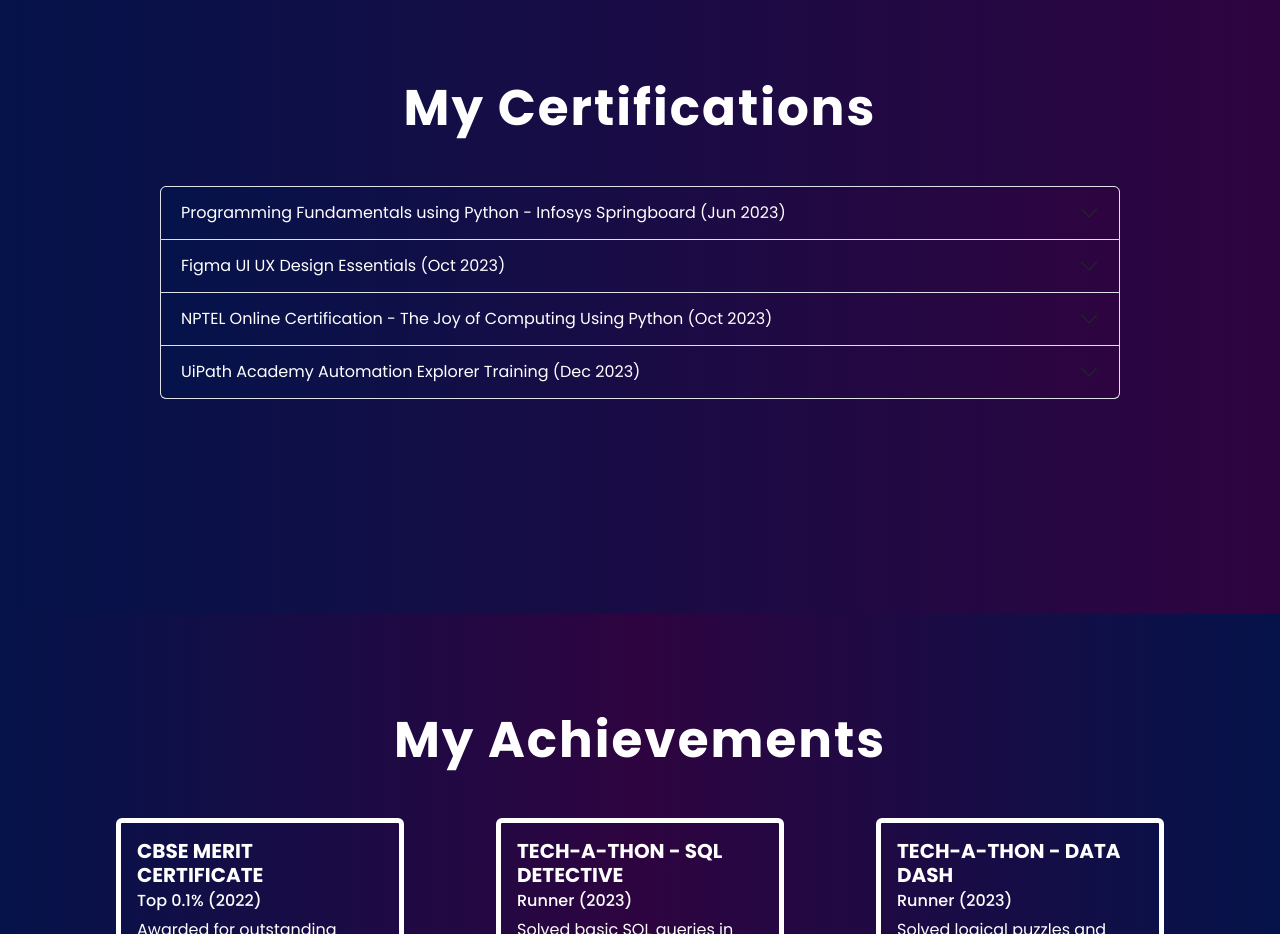
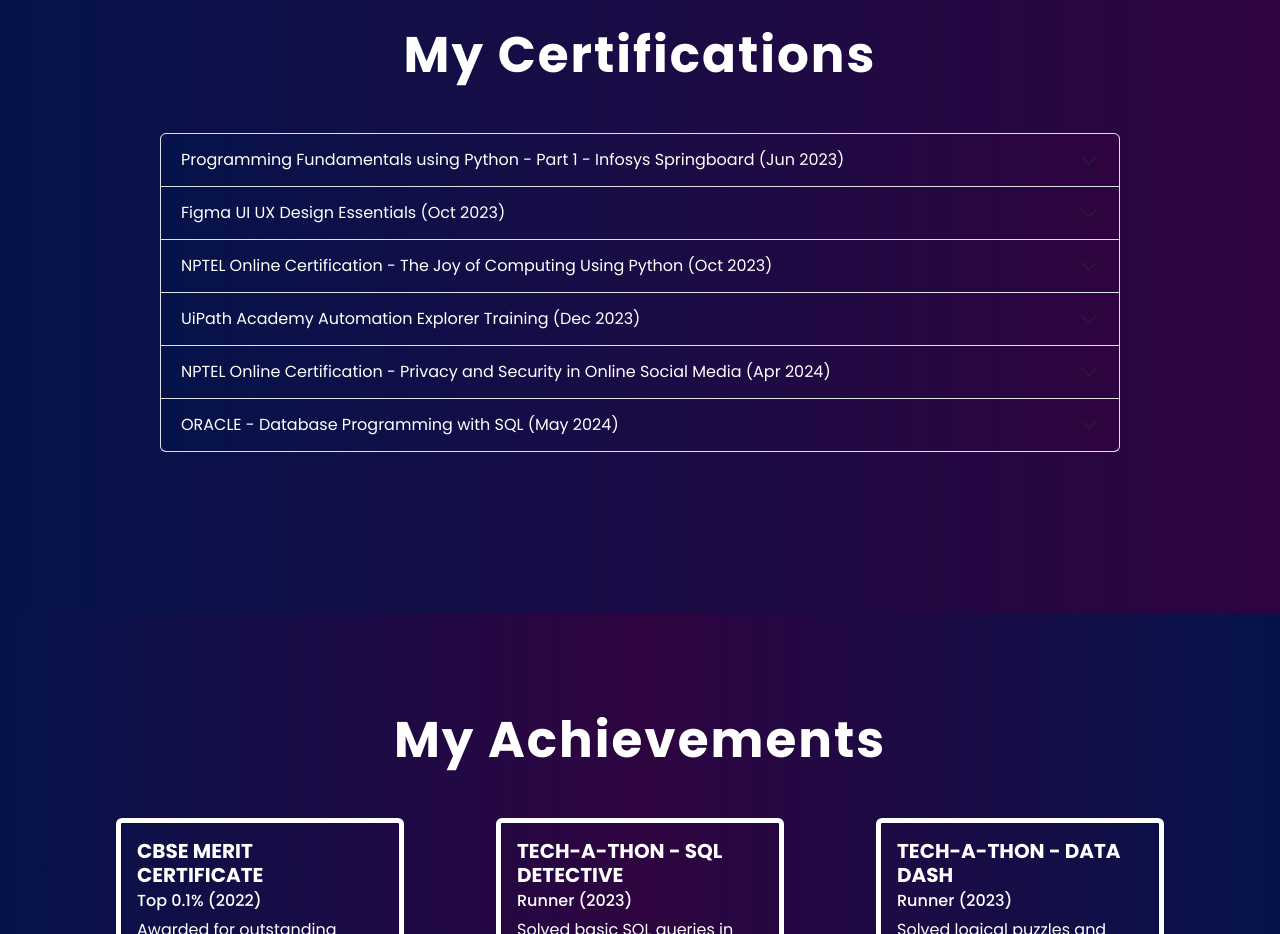
Before and after one commit to harshiniakshaya/Portfolio-Website, a React (Vite) app: page / in a window 1280 px wide. Shown: the part 3100-4034 px from the top of the page. Built offline with nearby package versions, Linux system fonts and the light colour scheme.

Commit message:
certifications updated

```diff
--- a/src/components/Certifications.jsx
+++ b/src/components/Certifications.jsx
@@ -4,7 +4,7 @@
 const Certifications = () => {
   const certificationData = [
     {
-      title: "Programming Fundamentals using Python - Infosys Springboard (Jun 2023)",
+      title: "Programming Fundamentals using Python - Part 1 - Infosys Springboard (Jun 2023)",
       link: "https://drive.google.com/file/d/1jbOXNKsi-xkS-tdxaf6dNvAl5YbZzO6l/view"
     },
     {
@@ -19,6 +19,14 @@
         title: "UiPath Academy Automation Explorer Training (Dec 2023)",
         link: "https://credentials.uipath.com/4dd97c6f-ddd9-4cad-ac37-8fb4c53e7aea#gs.99dtch"
       },
+      {
+        title: "NPTEL Online Certification - Privacy and Security in Online Social Media (Apr 2024)",
+        link: "https://drive.google.com/drive/folders/14uns158gb968f7DXV9C6Yz1oUUaRyEjL"
+      },
+      {
+        title:"ORACLE - Database Programming with SQL (May 2024)",
+        link:"https://drive.google.com/drive/folders/14uns158gb968f7DXV9C6Yz1oUUaRyEjL"
+      }
     // Add more certification items here as needed
   ];
 
```
